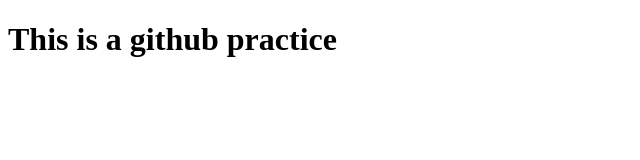
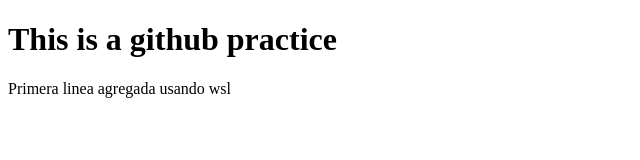
Before and after one commit to PerezEnrique/github-practice, a plain HTML site: page index.html in a window 1280 px wide. Shown: the whole page, without its empty margins (0-640 px from the left). Drawn offline with Linux system fonts and the light colour scheme.

Commit message:
primera linea con wsl

```diff
--- a/index.html
+++ b/index.html
@@ -8,5 +8,6 @@
 	</head>
 	<body>
 		<h1>This is a github practice</h1>
+		<p>Primera linea agregada usando wsl</p>
 	</body>
 </html>
```
